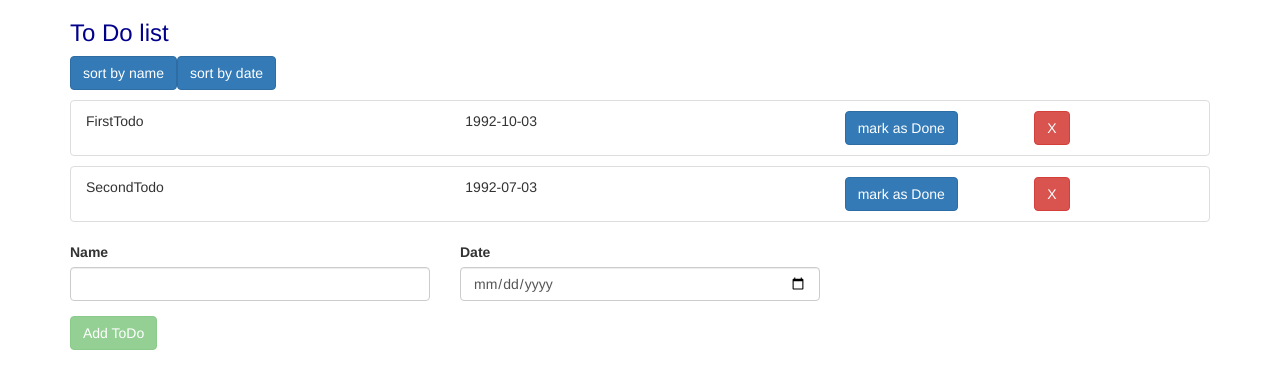
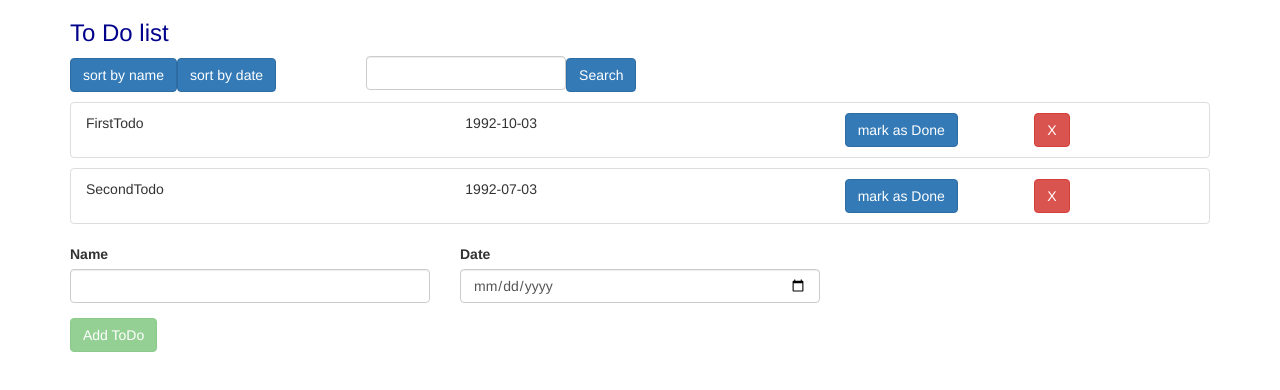
Before and after one commit to NickolayK/a8bootstrapTutorial, an Angular app: page / in a window 1280 px wide. Shown: the top 390 px of the page. Built offline with nearby package versions, Linux system fonts and the light colour scheme.

Commit message:
add search input change TDForm  to ReactiveForm

```diff
--- a/src/app/to-do-list/edit-todo/edit-todo.component.html
+++ b/src/app/to-do-list/edit-todo/edit-todo.component.html
@@ -1,19 +1,20 @@
-<form (ngSubmit)="onAddTodo(myForm)" #myForm="ngForm">
+
+<form (ngSubmit)="onAddTodo()" [formGroup]="reactiveForm">
     <div class="row">
       <div class="col-sm-4 form-group">
         <label for="name">Name</label>
-      <input name="name" type="text" class="form-control" ngModel required>
+        <input  type="text" class="form-control"  formControlName="name">
       </div>
       <div class="col-sm-4 form-group">
         <label for="date">Date</label>
-      <input type="date" name="date" class="form-control" ngModel required>
+        <input type="date"  class="form-control" formControlName="date" >
       </div>
 
 
     </div>
     <div class='row'>
       <div class="col-sm-4 form-group">
-      <button class="btn btn-success" type="submit" [disabled]="!myForm.valid">
+        <button class="btn btn-success" type="submit" [disabled]="!reactiveForm.valid">
 
           <span *ngIf="!editMode  ; else edit">Add ToDo</span>
           <ng-template #edit>
@@ -22,7 +23,7 @@
 
         </button>
 
-      <button class="btn btn-primary" type="button" (click)="onReset()" *ngIf='myForm.dirty || editMode'>
+        <button class="btn btn-primary" type="button" (click)="onReset()" *ngIf='reactiveForm.dirty || editMode'>
           <span *ngIf="!editMode ; else cancel">Clear</span>
           <ng-template #cancel>
             Cancel
--- a/src/app/to-do-list/edit-todo/edit-todo.component.ts
+++ b/src/app/to-do-list/edit-todo/edit-todo.component.ts
@@ -1,5 +1,5 @@
 import { Component, OnInit, ViewChild, OnDestroy, Output, EventEmitter } from '@angular/core';
-import { NgForm } from '@angular/forms';
+import { NgForm, FormGroup, FormControl, Validators } from '@angular/forms';
 import { Subscription } from 'rxjs';
 import { TodoService } from 'src/app/todo.service';
 import { Todo } from 'src/app/models/todo.model';
@@ -16,39 +16,54 @@ export class EditTodoComponent implements OnInit , OnDestroy {
   editMode = false;
   editedTodo : Todo;
 
-  @ViewChild('myForm' , {static : false}) myForm :NgForm ;
+  reactiveForm : FormGroup;
+
   @Output() cancelEdit = new EventEmitter();
 
   constructor( private todoService : TodoService) { }
 
   ngOnInit() {
+    this.initForm();
     this.subscription = this.todoService.startedEditing.subscribe( (i : number)=>{
 
       this.editedTodoIndex = i;
       this.editMode = true;
       this.editedTodo = this.todoService.getTodoByIndex(i);
+      this.initForm();
 
-      this.myForm.setValue({
-        'name': this.editedTodo.name,
-        'date': this.editedTodo.date
-      });
     })
   }
 
-  onAddTodo(form:NgForm){
-    let todo = new Todo(
-      form.value.name,
-      form.value.date
-    )
+  initForm(){
+    let name = '',
+        date = '';
+
+    if (this.editMode){
+       name = this.editedTodo.name;
+       date = this.editedTodo.date;
+    }
+
+    this.reactiveForm = new FormGroup({
+
+      'name' : new FormControl(name , Validators.required),
+      'date': new FormControl(date , Validators.required),
+
+    });
+
+  }
+
+  onAddTodo(){
+
+    let todo = new Todo( this.reactiveForm.value.name, this.reactiveForm.value.date )
 
     if (this.editMode) {
       this.todoService.updateTodoByIndex(this.editedTodoIndex, todo);
 
     } else {
       this.todoService.addTodo(todo);
+    }
 
-    }
-    this.myForm.reset();
+    this.reactiveForm.reset();
     this.editMode = false;
     this.cancelEdit.emit();
   }
@@ -59,7 +74,6 @@ export class EditTodoComponent implements OnInit , OnDestroy {
 
   onReset(){
     this.editMode = false;
-    this.myForm.reset();
     this.cancelEdit.emit();
   }
 
--- a/src/app/to-do-list/to-do-list.component.html
+++ b/src/app/to-do-list/to-do-list.component.html
@@ -2,6 +2,11 @@
       <div class="col-md-12">
             <button class="btn - btn-primary" (click)=sortByName()> sort by name </button>
             <button class="btn - btn-primary" (click)=sortByDate()> sort by date </button>
+
+                        <input class="form-control"  type="text" (keyup.enter)="search(searchIpnut.value)" #searchIpnut>
+                        <button class="btn btn-primary" (click)=search(searchIpnut.value)> Search </button>
+
+
       </div>
 </div>
 
--- a/src/app/to-do-list/to-do-list.component.scss
+++ b/src/app/to-do-list/to-do-list.component.scss
@@ -0,0 +1,5 @@
+input{
+    margin-left: 90px;
+    display: inline-block;
+    width: 200px;
+}
--- a/src/app/to-do-list/to-do-list.component.ts
+++ b/src/app/to-do-list/to-do-list.component.ts
@@ -62,4 +62,15 @@ export class ToDoListComponent implements OnInit, OnDestroy{
     this.subscription.unsubscribe();
   }
 
+  search(value :string){
+
+    if(value){
+      this.todoService.searchToDo(value);
+    }else{
+      this.toDoList = this.todoService.getTodos();
+    }
+
+
+  }
+
 }
--- a/src/app/todo.service.ts
+++ b/src/app/todo.service.ts
@@ -39,4 +39,11 @@ export class TodoService {
   getTodoByIndex( index : number){
     return this.todoList[index];
   }
+
+  searchToDo(value:string){
+    let lowerCase = value.toLocaleLowerCase();
+     let filtered:Todo[] =  this.todoList.filter( (todo)=>  todo.date.toLocaleLowerCase().includes(lowerCase) || todo.name.toLocaleLowerCase().includes(lowerCase) );
+
+     this.toDoChange.next(filtered);
+  }
 }
```
Lines whose indentation alone changed are shown as unchanged.
